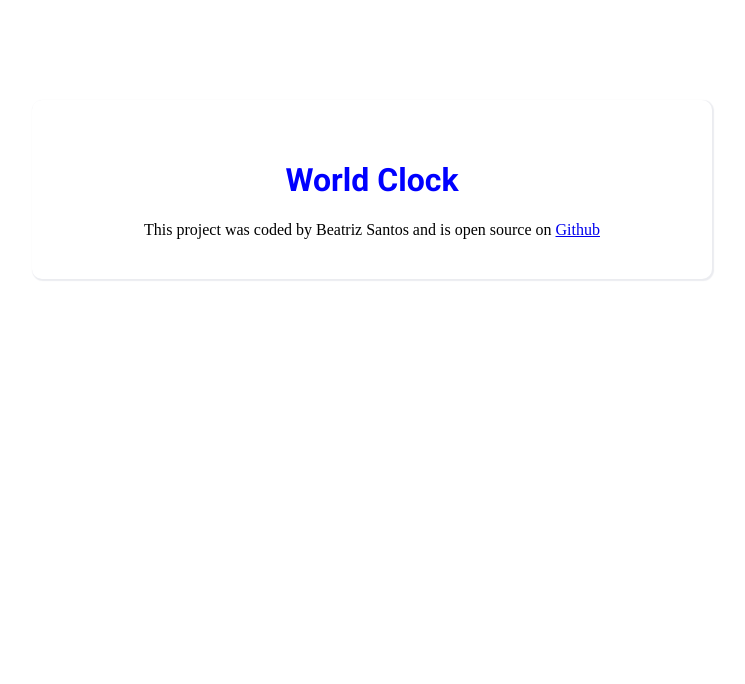
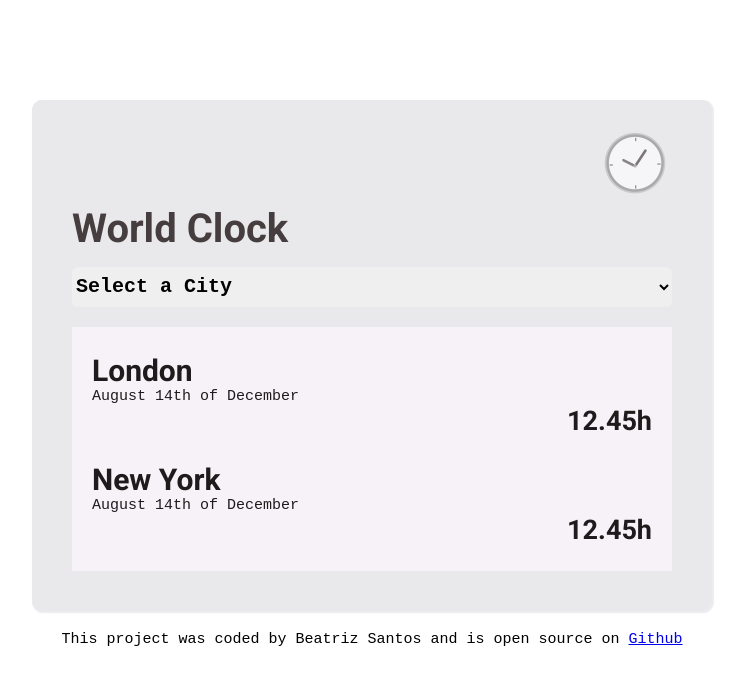
Before and after one commit to Biurius/Timezone, a plain HTML site: page index.html in a window 1280 px wide. Shown: the whole page, without its empty margins (268-1013 px from the left). Drawn offline with Linux system fonts and the light colour scheme.

Commit message:
basic html finished

```diff
--- a/css/style.css
+++ b/css/style.css
@@ -1,15 +1,61 @@
 .container {
   max-width: 600px;
-  text-align: center;
   display: block;
   padding: 40px;
   border-radius: 10px;
   box-shadow: 1px 1px 1px 1px rgba(37, 39, 89, 0.09);
   margin: 100px auto 20px auto;
+  background-color: rgb(233, 232, 235);
+  font-family: "Roboto", sans-serif;
 }
 
 h1 {
-  color: blue;
+  color: rgb(70, 62, 62);
+  font-size: 40px;
+  text-align: left;
+  margin-bottom: 15px;
+}
+.clocklogo {
+  display: inline;
+  position: relative;
+  opacity: 0.6;
+  top: -40px;
+  right: -300px;
+}
+
+.searchbar {
+  border-radius: 6px;
+  border: #f7f2f7;
+  height: 40px;
+  font-size: 20px;
+  font-weight: bold;
+  width: 600px;
+  font-family: monospace;
+}
+.cities {
+  background-color: #f7f2f7;
+  margin-top: 20px;
+  padding-top: 1px;
+  padding-left: 20px;
+  padding-right: 20px;
+  padding-bottom: 25px;
+  color: rgb(29, 27, 27);
+}
+h2 {
+  margin-bottom: 0;
+  font-size: 30px;
+}
+.time {
+  text-align: right;
+  font-size: 27px;
+  font-weight: bolder;
+}
+.date {
+  font-family: monospace;
+  font-size: 15px;
+}
+footer {
   text-align: center;
-  font-family: "Roboto", sans-serif;
+  font-family: monospace;
+  font-size: 15px;
 }
--- a/index.html
+++ b/index.html
@@ -15,14 +15,34 @@
   </head>
   <body>
     <div class="container">
-      <h1>World Clock</h1>
-      <footer>
-        This project was coded by Beatriz Santos and is open source on
-        <a href="https://github.com/Biurius/Timezone.git" target="_blank"
-          >Github</a
-        >
-      </footer>
+      <h1>
+        World Clock
+        <img src="images/clock.png" alt="logo" width="75" class="clocklogo" />
+      </h1>
+
+      <select name="city" id="search-bar" class="searchbar">
+        <option value="">Select a City</option>
+        <option value="">London</option>
+        <option value="">New York</option>
+        <option value="">Sydney</option>
+        <option value="">Mumbai</option>
+      </select>
+      <div class="cities">
+        <h2>London</h2>
+        <div class="date">August 14th of December</div>
+        <div class="time">12.45h</div>
+        <h2>New York</h2>
+        <div class="date">August 14th of December</div>
+        <div class="time">12.45h</div>
+      </div>
     </div>
+    <footer>
+      This project was coded by Beatriz Santos and is open source on
+      <a href="https://github.com/Biurius/Timezone.git" target="_blank"
+        >Github</a
+      >
+    </footer>
+
     <script src="javascript/index.js"></script>
   </body>
 </html>
```
Also changed, not shown: images/clock.png (added).
